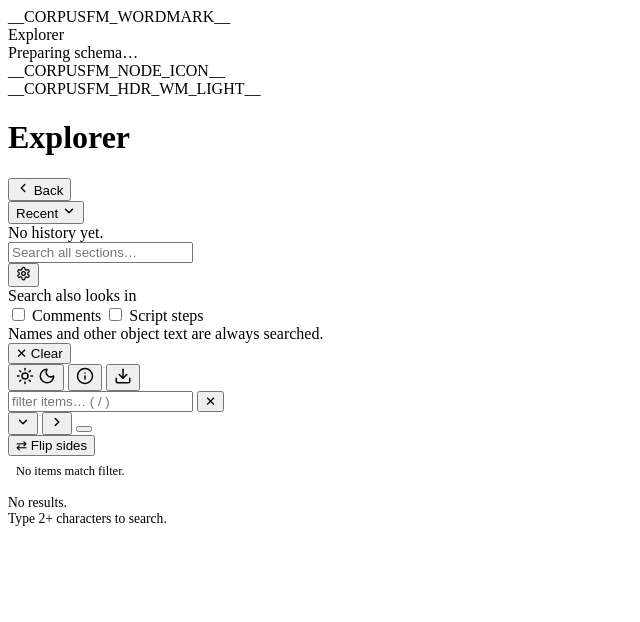
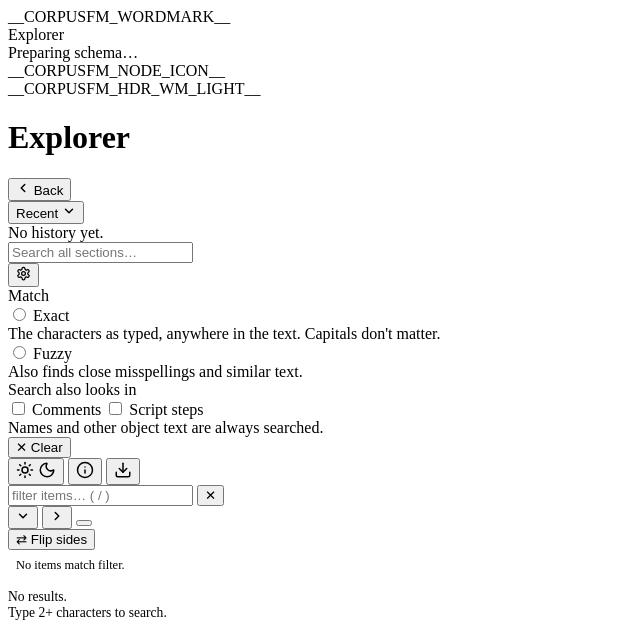
Before and after one commit to CORPUSfm/CORPUSfm, a Python web app: template corpusfm/extensions/export/templates/explorer.html in a window 1280 px wide. Shown: the top 622 px of the page, without its empty margins (0-640 px from the left). Run offline with Jinja, Linux system fonts and the light colour scheme; the template is opened without the code that fills it, so the values that code supplies are empty.

Commit message:
Track script custom-function calls; add Exact and Fuzzy Explorer search (0.3154)
Co-Authored-By: Claude Opus 5.5 <noreply@anthropic.com>

```diff
--- a/corpusfm/extensions/export/explorer.py
+++ b/corpusfm/extensions/export/explorer.py
@@ -930,6 +930,8 @@ _XREF_DISPATCH: dict[tuple, tuple] = {
     # only used_in_menus is a new block in the template.
     ("CustomFunctionsCatalog", "CustomFunctionReference", "to"):   ("used_in_cfs", "Used in custom functions"),
     ("CustomFunctionsCatalog", "CustomFunctionReference", "from"): ("calls_cfs", "Calls custom functions"),
+    ("ScriptCatalog", "ScriptCFCall", "from"):           ("calls_cfs", "Calls custom functions"),
+    ("CustomFunctionsCatalog", "ScriptCFCall", "to"):    ("used_in_scripts", "Used in scripts"),
     ("CustomFunctionsCatalog", "FieldCFCall", "to"):     ("used_in_field_calcs", "Used in field calculations"),
     ("CustomFunctionsCatalog", "LayoutCFCall", "to"):    ("used_in_layouts", "Used in layouts"),
     ("CustomFunctionsCatalog", "MenuCFCall", "to"):      ("used_in_menus", "Used in custom menus"),
--- a/corpusfm/extensions/export/templates/explorer.css
+++ b/corpusfm/extensions/export/templates/explorer.css
@@ -74,6 +74,9 @@ button:focus-visible,a:focus-visible,input:focus-visible{
 .search-opt{display:flex;align-items:center;gap:.45rem;font-size:.85rem;color:var(--text);cursor:pointer}
 .search-opt input{width:15px;height:15px;accent-color:var(--primary);cursor:pointer}
 .search-opts-note{font-size:.75rem;color:var(--text-dim);line-height:1.3}
+.search-sources-group{display:flex;flex-direction:column;gap:.45rem}
+.search-mode-group{display:flex;flex-direction:column;gap:.3rem;padding-bottom:.35rem;border-bottom:1px solid var(--border)}
+.search-mode-group .search-opts-note{padding-left:calc(15px + .45rem)}
 .icon-btn{display:flex;align-items:center;justify-content:center;width:32px;height:32px;
   background:none;border:none;color:var(--text-3);cursor:pointer;border-radius:6px;flex-shrink:0}
 .icon-btn:hover{color:var(--primary)}
--- a/corpusfm/extensions/export/templates/explorer.html
+++ b/corpusfm/extensions/export/templates/explorer.html
@@ -58,17 +58,28 @@
         <button type="button" id="search-opts-btn" class="search-opts-btn" @click="toggleSearchOptions()"
                 aria-label="Search options"
                 :aria-expanded="searchOptsOpen ? 'true' : 'false'" aria-controls="search-opts-panel"
-                :data-tip="'Search options — ' + searchSourcesLabel.replace('Searching ', 'searching ')">
+                :data-tip="'Search options — ' + searchModeLabel.toLowerCase() + ', ' + searchSourcesLabel.replace('Searching ', 'searching ')">
           <svg aria-hidden="true" width="15" height="15" viewBox="0 0 24 24" fill="none" stroke="currentColor" stroke-width="2" stroke-linecap="round" stroke-linejoin="round"><path d="M12.22 2h-.44a2 2 0 0 0-2 2v.18a2 2 0 0 1-1 1.73l-.43.25a2 2 0 0 1-2 0l-.15-.08a2 2 0 0 0-2.73.73l-.22.38a2 2 0 0 0 .73 2.73l.15.1a2 2 0 0 1 1 1.72v.51a2 2 0 0 1-1 1.74l-.15.09a2 2 0 0 0-.73 2.73l.22.38a2 2 0 0 0 2.73.73l.15-.08a2 2 0 0 1 2 0l.43.25a2 2 0 0 1 1 1.73V20a2 2 0 0 0 2 2h.44a2 2 0 0 0 2-2v-.18a2 2 0 0 1 1-1.73l.43-.25a2 2 0 0 1 2 0l.15.08a2 2 0 0 0 2.73-.73l.22-.39a2 2 0 0 0-.73-2.73l-.15-.08a2 2 0 0 1-1-1.74v-.5a2 2 0 0 1 1-1.74l.15-.09a2 2 0 0 0 .73-2.73l-.22-.38a2 2 0 0 0-2.73-.73l-.15.08a2 2 0 0 1-2 0l-.43-.25a2 2 0 0 1-1-1.73V4a2 2 0 0 0-2-2z"/><circle cx="12" cy="12" r="3"/></svg>
-          <span class="search-opts-dot" x-show="!!searchOpts.steps || !searchOpts.comments" aria-hidden="true"></span>
+          <span class="search-opts-dot" x-show="searchMode !== 'exact' || !!searchOpts.steps || !searchOpts.comments" aria-hidden="true"></span>
         </button>
-        <div id="search-opts-panel" class="search-opts-panel" role="group" aria-labelledby="search-opts-title"
+        <div id="search-opts-panel" class="search-opts-panel" role="group" aria-label="Search options"
              x-show="searchOptsOpen" x-cloak>
-          <div id="search-opts-title" class="search-opts-title">Search also looks in</div>
-          <label class="search-opt"><input type="checkbox" id="search-opt-comments"
-                 :checked="!!searchOpts.comments" @change="setSearchOpt('comments', $event.target.checked)"> Comments</label>
-          <label class="search-opt"><input type="checkbox" id="search-opt-steps"
-                 :checked="!!searchOpts.steps" @change="setSearchOpt('steps', $event.target.checked)"> Script steps</label>
+          <div id="search-mode-title" class="search-opts-title">Match</div>
+          <div class="search-mode-group" role="radiogroup" aria-labelledby="search-mode-title">
+            <label class="search-opt"><input type="radio" name="search-mode" id="search-mode-exact" value="exact" aria-describedby="search-mode-exact-note"
+                   :checked="searchMode === 'exact'" @change="setSearchMode('exact')"> Exact</label>
+            <div id="search-mode-exact-note" class="search-opts-note">The characters as typed, anywhere in the text. Capitals don't matter.</div>
+            <label class="search-opt"><input type="radio" name="search-mode" id="search-mode-fuzzy" value="fuzzy" aria-describedby="search-mode-fuzzy-note"
+                   :checked="searchMode === 'fuzzy'" @change="setSearchMode('fuzzy')"> Fuzzy</label>
+            <div id="search-mode-fuzzy-note" class="search-opts-note">Also finds close misspellings and similar text.</div>
+          </div>
+          <div class="search-sources-group" role="group" aria-labelledby="search-opts-title">
+            <div id="search-opts-title" class="search-opts-title">Search also looks in</div>
+            <label class="search-opt"><input type="checkbox" id="search-opt-comments"
+                   :checked="!!searchOpts.comments" @change="setSearchOpt('comments', $event.target.checked)"> Comments</label>
+            <label class="search-opt"><input type="checkbox" id="search-opt-steps"
+                   :checked="!!searchOpts.steps" @change="setSearchOpt('steps', $event.target.checked)"> Script steps</label>
+          </div>
           <div class="search-opts-note">Names and other object text are always searched.</div>
         </div>
       </div>
@@ -171,7 +182,7 @@
     <!-- Search results panel -->
     <div id="search-panel" x-show="isSearching">
       <div style="font-size:.8rem;color:var(--text-dim);margin-bottom:.5rem"
-           x-text="searchResults.length + ' result' + (searchResults.length!==1?'s':'') + ' · ' + searchSourcesLabel"></div>
+           x-text="searchCountLabel + ' · ' + searchModeLabel + ' · ' + searchSourcesLabel"></div>
       <template x-for="(hit, i) in searchResults" :key="i">
         <!-- Every result names its owning file and section (packet 1408) so a hit from another
              loaded file is never mistaken for an object in the selected one. -->
@@ -188,10 +199,10 @@
           <div class="sr-snip" x-show="hit.snippet" x-text="hit.snippet"></div>
         </div>
       </template>
-      <div x-show="searchQuery.length>1 && searchResults.length===0" style="color:var(--text-muted);font-size:.85rem">
+      <div x-show="searchQuery.trim().length>1 && searchResults.length===0" style="color:var(--text-muted);font-size:.85rem">
         No results.
       </div>
-      <div x-show="searchQuery.length<=1" style="color:var(--text-muted);font-size:.85rem">
+      <div x-show="searchQuery.trim().length<=1" style="color:var(--text-muted);font-size:.85rem">
         Type 2+ characters to search.
       </div>
     </div>
@@ -964,6 +975,9 @@ document.addEventListener('alpine:init', () => {
     // Header-search sources (packet 1440). Fresh on every open — never restored — so a new Explorer
     // always starts lightweight: names and text, comments on, script steps off.
     searchOpts: {comments: true, steps: false},
+    searchMode: 'exact',
+    searchTotal: 0,
+    searchCapped: false,
     searchOptsOpen: false,
     _fuseMap: {},
     _collapsedFolders: {},
@@ -1890,6 +1904,39 @@ document.addEventListener('alpine:init', () => {
     _searchSources() {
       return ['name', 'text'].concat(this.searchOpts.comments ? ['comments'] : [], this.searchOpts.steps ? ['steps'] : []);
     },
+    // Exact mode (packet 1447) never touches Fuse: a literal, case-insensitive fragment of an enabled
+    // source qualifies, with no per-source limit, so a whole-name match cannot be lost behind earlier
+    // fragments and the total is real. Fuzzy mode is everything below.
+    _lcDocs(fi, src) {
+      const k = fi + ':' + src + ':lc';
+      if (!this._fuseMap[k]) {
+        this._fuseMap[k] = (appData.files[fi].search_index || []).filter(e => e[src]).map(e => [e, e[src].toLowerCase()]);
+      }
+      return this._fuseMap[k];
+    },
+    _exactHits(fi, src, q) {
+      const out = [];
+      for (const [e, lc] of this._lcDocs(fi, src)) {
+        if (!lc.includes(q)) continue;
+        const whole = src === 'name' && (lc === q || lc.endsWith('::' + q) || (e.display_name || '').toLowerCase() === q);
+        out.push({item: e, lc, score: whole ? -1 : (src === 'name' ? 0.01 : 0.05)});
+      }
+      return out;
+    },
+    _fuzzyHits(fi, src, query, qt) {
+      const found = this._fuseFor(fi, src).search(query, {limit: 100});
+      if (found.length >= 100) this.searchCapped = true;
+      if (src === 'text') {
+        const seen = new Set(found.map(r => r.item.item));
+        const near = this._fuseMap[fi + ':text:near'].search(query, {limit: 100});
+        const literal = this._exactTextHits(fi, qt, 100);
+        if (near.length >= 100 || literal.length >= 100) this.searchCapped = true;
+        for (const r of near.concat(literal)) {
+          if (!seen.has(r.item.item)) { seen.add(r.item.item); found.push(r); }
+        }
+      }
+      return found;
+    },
     // Built on first use, per file and source: opting into steps costs its index once. Every source
     // ignores location, so a match — typo or exact — late in a long body still counts; the tighter
     // body threshold keeps that from turning into fuzzy noise (packet 1439 measurement). Coverage is
@@ -1905,7 +1952,6 @@ document.addEventListener('alpine:init', () => {
         this._fuseMap[k] = new Fuse(docs, {keys: [src], includeScore: true, includeMatches: true, minMatchCharLength: 2,
                                            ignoreLocation: true, threshold: src === 'name' ? 0.35 : 0.2});
         if (src === 'text') {
-          this._fuseMap[k + ':lc'] = docs.map(e => [e, e.text.toLowerCase()]);
           this._fuseMap[k + ':near'] = new Fuse(docs, {keys: ['text'], includeScore: true, includeMatches: true,
                                                        minMatchCharLength: 2, threshold: 0.35});
         }
@@ -1913,17 +1959,16 @@ document.addEventListener('alpine:init', () => {
       return this._fuseMap[k];
     },
     _exactTextHits(fi, q, limit) {
-      this._fuseFor(fi, 'text');
       const out = [];
-      for (const [e, lc] of this._fuseMap[fi + ':text:lc']) {
+      for (const [e, lc] of this._lcDocs(fi, 'text')) {
         if (lc.includes(q)) { out.push({item: e, score: 0.05}); if (out.length >= limit) break; }
       }
       return out;
     },
     // The matching LINE of the source that qualified: the exact occurrence when there is one, else
     // the longest fuzzy run Fuse reports.
-    _snippetFrom(value, q, indices) {
-      let pos = value.toLowerCase().indexOf(q);
+    _snippetFrom(value, q, indices, lc) {
+      let pos = (lc || value.toLowerCase()).indexOf(q);
       let len = q.length;
       if (pos < 0) {
         const best = (indices || []).reduce((a, r) => (!a || r[1] - r[0] > a[1] - a[0]) ? r : a, null);
@@ -1947,29 +1992,35 @@ document.addEventListener('alpine:init', () => {
       const on = ['names and text'].concat(this.searchOpts.comments ? ['comments'] : [], this.searchOpts.steps ? ['script steps'] : []);
       return 'Searching ' + on.join(', ') + (this.searchOpts.steps ? '' : ' · script steps off');
     },
+    get searchModeLabel() {
+      return this.searchMode === 'exact' ? 'Exact match' : 'Fuzzy match';
+    },
+    get searchCountLabel() {
+      const n = this.searchResults.length;
+      if (this.searchMode === 'exact' && this.searchTotal > n) return 'Showing the first ' + n + ' of ' + this.searchTotal + ' results';
+      if (this.searchMode !== 'exact' && (this.searchCapped || this.searchTotal > n)) return 'Showing ' + n + ' results · more may exist';
+      return n + ' result' + (n !== 1 ? 's' : '');
+    },
     doSearch() {
       this.isSearching = this.searchQuery.length > 0;
-      if (this.searchQuery.length < 2) { this.searchResults = []; return; }
-      const q = this.searchQuery.toLowerCase();
-      const qt = q.trim();
+      this.searchTotal = 0;
+      this.searchCapped = false;
+      const query = this.searchQuery.trim();
+      if (query.length < 2) { this.searchResults = []; return; }
+      const qt = query.toLowerCase();
+      const exact = this.searchMode === 'exact';
       const srcs = this._searchSources();
       const hits = new Map();
       for (let fi = 0; fi < appData.files.length; fi++) {
         const file = appData.files[fi];
         for (const src of srcs) {
-          const found = this._fuseFor(fi, src).search(this.searchQuery, {limit: 100});
-          if (src === 'text' && qt.length >= 2) {
-            const seen = new Set(found.map(r => r.item.item));
-            for (const r of this._fuseMap[fi + ':text:near'].search(this.searchQuery, {limit: 100}).concat(this._exactTextHits(fi, qt, 100))) {
-              if (!seen.has(r.item.item)) { seen.add(r.item.item); found.push(r); }
-            }
-          }
+          const found = exact ? this._exactHits(fi, src, qt) : this._fuzzyHits(fi, src, query, qt);
           for (const r of found) {
             const e = r.item;
             const key = fi + '\u0000' + e.section + '\u0000' + e.item;
             const hit = hits.get(key) || {...e, fileIdx: fi, file_key: file.file_key, score: 1, matched: [], reasons: [], snippet: ''};
             hit.matched.push({src, label: this.sourceLabel(src, e), score: r.score,
-                              snippet: src === 'name' ? '' : this._snippetFrom(e[src], qt, ((r.matches || [])[0] || {}).indices)});
+                              snippet: src === 'name' ? '' : this._snippetFrom(e[src], qt, ((r.matches || [])[0] || {}).indices, r.lc)});
             hit.score = Math.min(hit.score, r.score);
             hits.set(key, hit);
           }
@@ -1992,9 +2043,14 @@ document.addEventListener('alpine:init', () => {
         h.snippet = withSnip ? withSnip.snippet : '';
         h.matchedLabel = [...new Set(h.matched.map(m => m.label))].join(' · ');
       }
+      this.searchTotal = hits.size;
       this.searchResults = [...hits.values()]
         .sort((a, b) => (a.score - b.score) || (a.fileIdx - b.fileIdx))
         .slice(0, 200);
+    },
+    setSearchMode(mode) {
+      this.searchMode = mode;
+      if (this.searchQuery) this.doSearch();
     },
     setSearchOpt(name, value) {
       this.searchOpts[name] = !!value;
@@ -2009,7 +2065,7 @@ document.addEventListener('alpine:init', () => {
       const btn = document.getElementById('search-opts-btn');
       if (this.searchOptsOpen) {
         this.$nextTick(() => {
-          const el = document.getElementById('search-opt-comments');
+          const el = document.getElementById(this.searchMode === 'exact' ? 'search-mode-exact' : 'search-mode-fuzzy');
           const wrap = document.getElementById('search-opts');
           if (el && this.searchOptsOpen && wrap && wrap.contains(document.activeElement)) el.focus();
         });
--- a/release-build.txt
+++ b/release-build.txt
@@ -1 +1 @@
-3151
+3154
```
Also changed, not shown: corpusfm/app/web/docs/explorer.md (+22 -5 lines), corpusfm/core/xref/dead_ends.py (+8 -0 lines), corpusfm/core/xref/graph.py (+18 -2 lines), corpusfm/formula/__init__.py (+13 -0 lines), corpusfm/formula/_analyze.py (+15 -1 lines), corpusfm/ingestion/pipeline.py (+15 -0 lines), .corpusfm-release.json.
